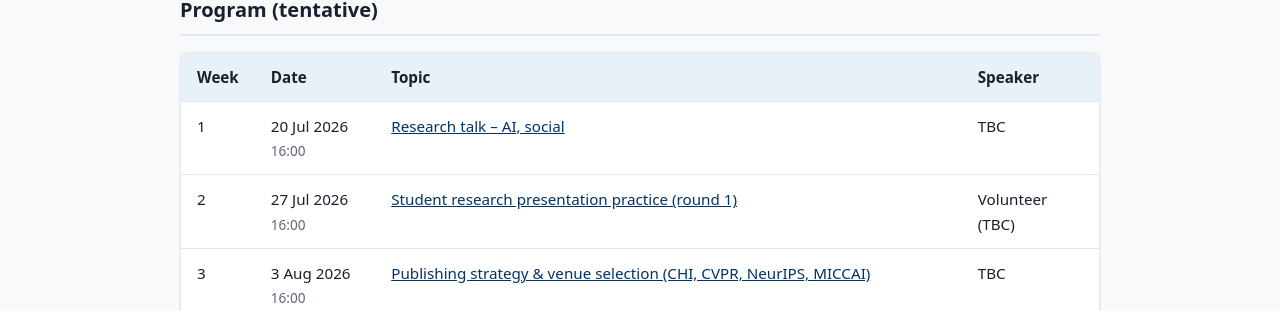
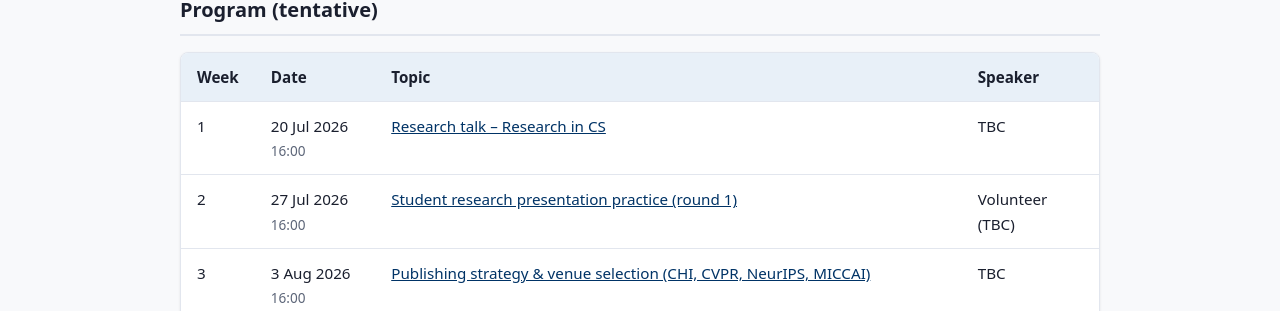
Before and after one commit to ht-timchen/Adelaide-CSIT-GRC, a Jekyll site: the page built from hdr-series.md, in a window 1280 px wide and 900 px high. Shown: the part 299-610 px from the top of the window. Built offline with Jekyll 4.4.1, drawn with Linux system fonts in a browser that asks for light colours; some of the changed text lies outside the part shown.

Commit message:
Update HDR week 1 topic to Research in CS.
Refines the first session title in the 2026 HDR seminar series placeholder schedule.

Co-authored-by: Cursor <cursoragent@cursor.com>

```diff
--- a/_data/seminars.yml
+++ b/_data/seminars.yml
@@ -62,7 +62,7 @@ seminars:
     type: hdr_seminar
     series: hdr-2026
     session_number: 1
-    title: "Research talk – AI, social"
+    title: "Research talk – Research in CS"
     speaker: "TBC"
     date: 2026-07-20
     time: "16:00"
```
